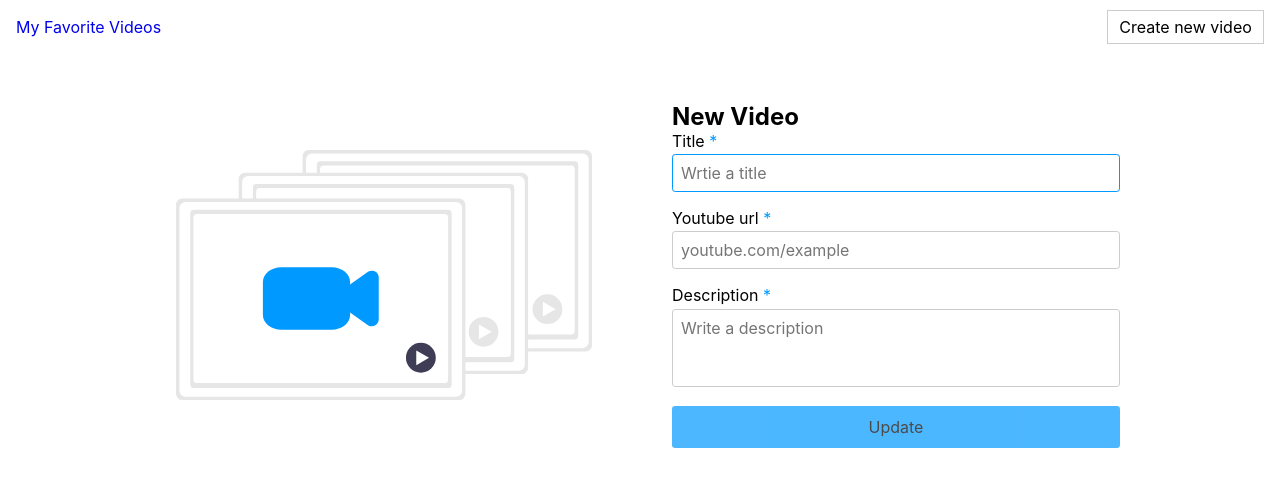
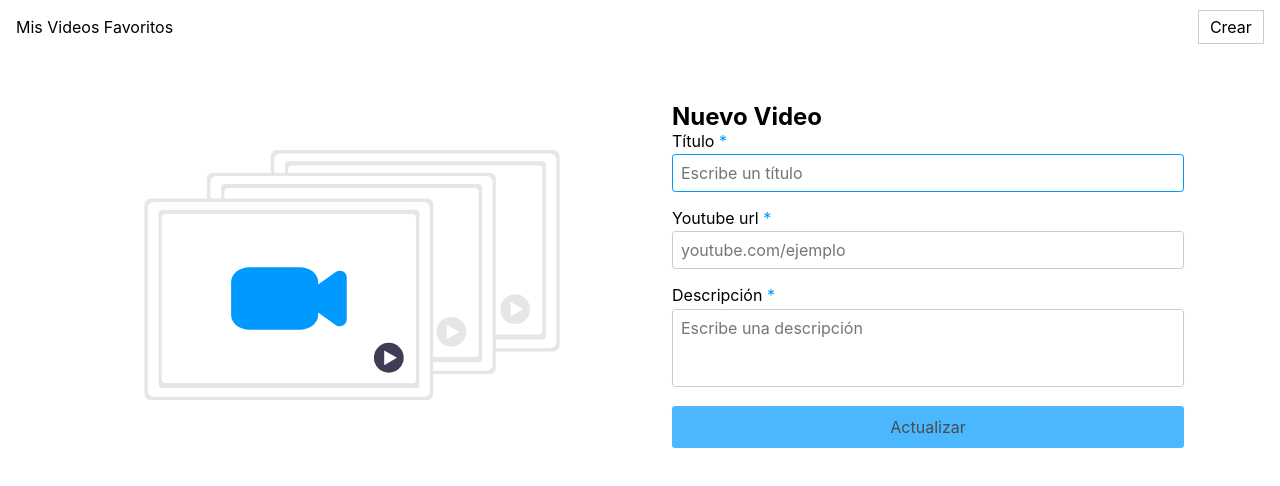
Before and after one commit to LuiSauter/my-favorite-videos, a React (Create React App) app in the folder frontend/: page /update/1 in a window 1280 px wide. Shown: the top 486 px of the page. Built offline with nearby package versions, Linux system fonts and the light colour scheme; no server answers.

Commit message:
refactor: components

```diff
--- a/frontend/src/components/Navbar/Nav.tsx
+++ b/frontend/src/components/Navbar/Nav.tsx
@@ -7,12 +7,12 @@ export default function Navbar(): JSX.Element {
   return (
     <NavBar>
       <header>
-        <Link to='/'>My Favorite Videos</Link>
+        <Link to='/'>Mis Videos Favoritos</Link>
       </header>
       <ul>
         {
           !match && <li>
-            <Link to='/new-video'>Create new video</Link>
+            <Link to='/new-video'>Crear</Link>
           </li>
         }
       </ul>
--- a/frontend/src/components/Navbar/Navbar.ts
+++ b/frontend/src/components/Navbar/Navbar.ts
@@ -3,7 +3,8 @@ import styled from 'styled-components'
 const NavBar = styled.nav`
   position: sticky;
   top: 0;
-  background-color: #fff;
+  background-color: #ffffffdd;
+  backdrop-filter: blur(10px);
   will-change: scroll-position;
   display: flex;
   justify-content: space-between;
@@ -11,8 +12,15 @@ const NavBar = styled.nav`
   padding: .7rem  1rem;
   margin-bottom: 1rem;
   height: 54px;
-  a {
-    /* color: #0099ff; */
+  z-index: 10;
+  header a {
+    color: #000000;
+    border-bottom: 2px solid transparent;
+    transition: border-bottom .2s linear;
+    padding-bottom: 2px;
+    &:hover {
+      border-bottom: 2px solid #000;
+    }
   }
   ul {
     display: flex;
--- a/frontend/src/components/VIdeos/VideoContainer.ts
+++ b/frontend/src/components/VIdeos/VideoContainer.ts
@@ -1,6 +1,6 @@
 import styled from 'styled-components'
 
-const VideoContainer = styled.section`
+export const VideoContainer = styled.section`
   width: 97%;
   display: grid;
   grid-template-columns: repeat(auto-fit, minmax(270px, 1fr));
@@ -13,5 +13,3 @@ const VideoContainer = styled.section`
     width: 100%;
   }
 `
-
-export default VideoContainer
--- a/frontend/src/components/VIdeos/VideoForm/CardForm.ts
+++ b/frontend/src/components/VIdeos/VideoForm/CardForm.ts
@@ -5,17 +5,24 @@ const CardForm = styled.section`
   grid-template-columns: repeat(auto-fit, minmax(290px, 1fr));
   justify-content: center;
   height: 100%;
-  width: 80%;
+  width: 90%;
   margin: 0 auto;
   figure {
-    display: grid;
-    place-content: center;
-    place-items: center;
+    display: flex;
+    width: 90%;
+    height: 100%;
+    margin: auto auto;
     img {
+      margin: auto;
       width: 100%;
       min-height: 200px;
       max-height: 250px;
       user-select: none;
+    }
+    iframe {
+      margin: auto;
+      width: 100%;
+      height: 100%;
     }
   }
   form {
@@ -62,10 +69,24 @@ const CardForm = styled.section`
     }
   }
 
+  @media screen and (min-width: 500px) {
+    figure {
+      width: 100%;
+      iframe {
+        height: 300px;
+      }
+    }
+  }
+
   @media screen and (max-width:535px) {
     width: 100%;
     figure {
-      margin: 0 1.2rem;
+      /* margin: -0px; */
+      width: 100%;
+      /* margin: 0 1.2rem; */
+      iframe {
+        min-height: 200px;
+      }
     }
   }
 `
--- a/frontend/src/components/VIdeos/VideoForm/VideoForm.tsx
+++ b/frontend/src/components/VIdeos/VideoForm/VideoForm.tsx
@@ -30,6 +30,8 @@ function VideoForm(): JSX.Element {
         const {title, description, url, _id} = videoFound
         return setVideoForm({title, description, url, _id})
       }
+    } else {
+      setVideoForm(initialState)
     }
   }, [params?.id, videos])
 
@@ -51,27 +53,27 @@ function VideoForm(): JSX.Element {
   return (
     <CardForm>
       <figure>
-        {
-          videoForm.url
-            ? <iframe
-              src={`https://www.youtube.com/embed/${srcVideo}`}
-              title={videoForm.title}
-              frameBorder='0'
-              allowFullScreen
-            />
-            : <img src={yt} alt='my favorite videos - dev: sauterdev' />
-        }
+        {videoForm.url ? (
+          <iframe
+            src={`https://www.youtube.com/embed/${srcVideo}`}
+            title={videoForm.title}
+            frameBorder='0'
+            allowFullScreen
+          />
+        ) : (
+          <img src={yt} alt='my favorite videos - dev: sauterdev' />
+        )}
       </figure>
       <form onSubmit={handleSubmit}>
         <header>
-          <h2>New Video</h2>
+          <h2>Nuevo Video</h2>
         </header>
         <label>
-          Title <span>*</span>
+          Título <span>*</span>
           <input
             type='text'
             name='title'
-            placeholder='Wrtie a title'
+            placeholder='Escribe un título'
             autoFocus
             value={videoForm.title}
             onChange={handleInputChange}
@@ -82,26 +84,26 @@ function VideoForm(): JSX.Element {
           <input
             type='text'
             name='url'
-            placeholder='youtube.com/example'
+            placeholder='youtube.com/ejemplo'
             value={videoForm.url}
             onChange={handleInputChange}
           />
         </label>
         <label>
-          Description <span>*</span>
+          Descripción <span>*</span>
           <textarea
             rows={3}
             name='description'
-            placeholder='Write a description'
+            placeholder='Escribe una descripción'
             value={videoForm.description}
             onChange={handleInputChange}
           />
         </label>
-        {
-          params?.id
-            ? <button disabled={videoForm.url.length === 0}>Update</button>
-            : <button disabled={videoForm.url.length === 0}>Create</button>
-        }
+        {params?.id ? (
+          <button disabled={videoForm.url.length === 0}>Actualizar</button>
+        ) : (
+          <button disabled={videoForm.url.length === 0}>Crear</button>
+        )}
       </form>
     </CardForm>
   )
--- a/frontend/src/components/VIdeos/VideoItem/Item.ts
+++ b/frontend/src/components/VIdeos/VideoItem/Item.ts
@@ -1,19 +1,26 @@
 import styled from 'styled-components'
 
-const Item = styled.article`
-  /* background-color: #aaaaaa; */
+export const Item = styled.article`
   display: flex;
   flex-direction: column;
   justify-content: space-between;
-  padding: 0 0 .4rem 0;
+  padding: 0 0 0.4rem 0;
   width: 100%;
   height: 100%;
   overflow: hidden;
-  border-radius: .2rem;
+  border-radius: 0.2rem;
+  position: relative;
   &:hover {
     background-color: #0099ff3f;
+    button {
+      transform: translateY(0%);
+      transition: background 0.4s, border-radius 0.5s;
+      &:hover {
+        background-color: #f44;
+        border-radius: 0 0 0 55%;
+      }
+    }
   }
-
   div {
     display: flex;
     flex-direction: column;
@@ -21,18 +28,93 @@ const Item = styled.article`
     align-items: flex-start;
     height: 100%;
   }
-
+  button {
+    transition: transform .1s ease-in-out;
+    transform: translateY(-100%);
+    background-color: #f55f;
+    color: #fff;
+    backdrop-filter: blur(5px);
+    border-radius: 0 0 0 70%;
+    border: none;
+    padding: 0.5rem 0.8rem;
+    cursor: pointer;
+    position: absolute;
+    right: -1px;
+  }
   p {
-    margin-bottom: .3rem;
+    margin-bottom: 0.3rem;
+  }
+  time {
+    color: #555;
+    font-size: 0.8rem;
+    margin: 0.3rem 0;
+  }
+  h3,
+  p,
+  time {
+    padding: 0 0.5rem;
+  }
+  figure {
+    position: relative;
+    margin-bottom: 0.5rem;
+    width: 100%;
+    img {
+      width: 100%;
+      object-fit: cover;
+      cursor: pointer;
+    }
   }
 
-  time {
-    color: #555;
-    font-size: .8rem;
-    margin: .3rem 0;
+  @media screen and (max-width: 635px) {
+    width: 100%;
   }
-  h3, p, time {
-    padding: 0 .5rem;
+`
+
+export const ItemPlaceholder = styled.article`
+  display: flex;
+  flex-direction: column;
+  justify-content: space-between;
+  padding: 0 0 0.4rem 0;
+  width: 100%;
+  height: 100%;
+  overflow: hidden;
+  gap: 0.8rem;
+  animation-duration: 2s;
+  animation-timing-function: ease-in-out;
+  animation-delay: 0s;
+  animation-iteration-count: infinite;
+  animation-direction: normal;
+  animation-fill-mode: none;
+  animation-play-state: running;
+  animation-name: placeholder-glow;
+  &:hover {
+    background-color: #0099ff3f;
+  }
+  figure {
+    margin: 0;
+    background-color: #222222;
+    width: 100%;
+    opacity: .5;
+    min-height: 200px;
+    border-radius: 0.2rem;
+  }
+  .item-1,
+  .item-2 {
+    border-radius: 0.2rem;
+    background-color: #ccc;
+    height: 0.9rem;
+    width: 100%;
+  }
+  .item-1 {
+    width: 70%;
+  }
+
+  /* div {
+    display: flex;
+    flex-direction: column;
+    justify-content: flex-start;
+    align-items: flex-start;
+    height: 100%;
   }
   figure {
     margin-bottom: .5rem;
@@ -42,11 +124,9 @@ const Item = styled.article`
       object-fit: cover;
       cursor: pointer;
     }
-  }
+  } */
 
-  @media screen and (max-width:635px) {
+  @media screen and (max-width: 635px) {
     width: 100%;
   }
-
 `
-export default Item
--- a/frontend/src/components/VIdeos/VideoItem/VideoItem.tsx
+++ b/frontend/src/components/VIdeos/VideoItem/VideoItem.tsx
@@ -3,7 +3,7 @@ import { Video } from '../../../interfaces/interfaces'
 import { useLocation } from 'wouter'
 import useTimeAgo from '../../../hooks/useTimeAgo'
 
-import Item from './Item'
+import {Item} from './Item'
 import { useVideos } from '../../../hooks/useVideos'
 
 interface Props {
@@ -31,16 +31,16 @@ export default function VideoItem({video}: Props): JSX.Element {
     <Item>
       <figure>
         <img
-          title='See video information'
+          title='Ver información del video'
           onClick={() => video._id && handleUpdateVideo(video._id)}
           src={`https://img.youtube.com/vi/${srcVideo}/mqdefault.jpg`} alt={video.title}
         />
       </figure>
+      <button onClick={() => video._id && handleButtonDelete(video._id)}>X</button>
       <div>
         <h3>{video.title}</h3>
         <time title={timeago}>{timeago} - @sauterdev</time>
         <p>{video.description}</p>
-        <button onClick={() => video._id && handleButtonDelete(video._id)}>x</button>
       </div>
     </Item>
   )
--- a/frontend/src/components/VIdeos/VideoList.tsx
+++ b/frontend/src/components/VIdeos/VideoList.tsx
@@ -1,7 +1,7 @@
 import React from 'react'
 import { useVideos } from '../../hooks/useVideos'
 import { Video } from '../../interfaces/interfaces'
-import VideoContainer from './VideoContainer'
+import {VideoContainer} from './VideoContainer'
 import VideoItem from './VideoItem/VideoItem'
 
 function VideoList(): JSX.Element {
```
Also changed, not shown: frontend/src/components/Placeholder/Placeholder.tsx (added, +50 -0 lines).
